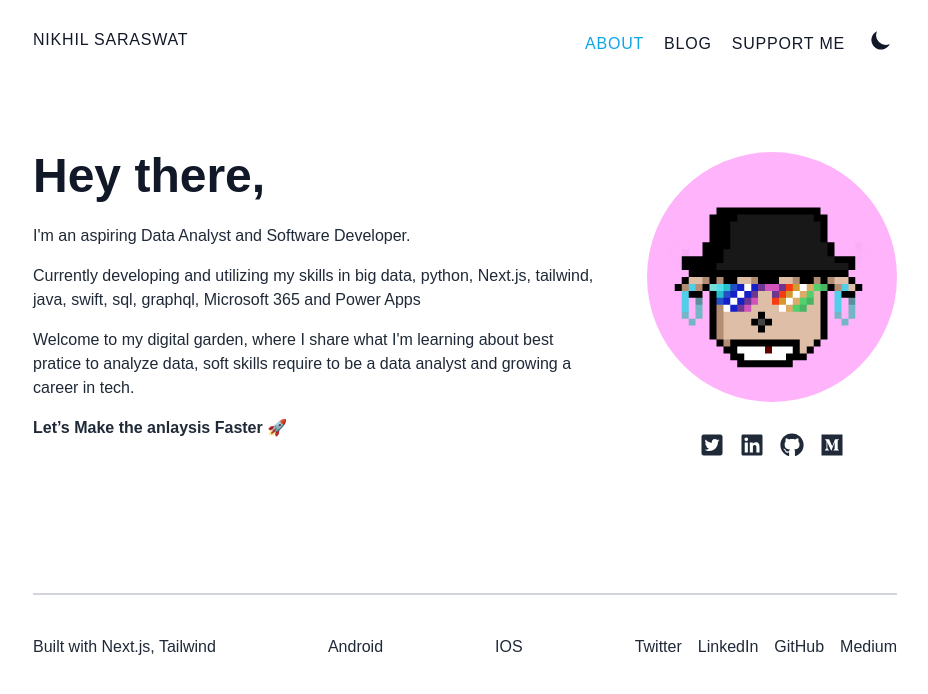
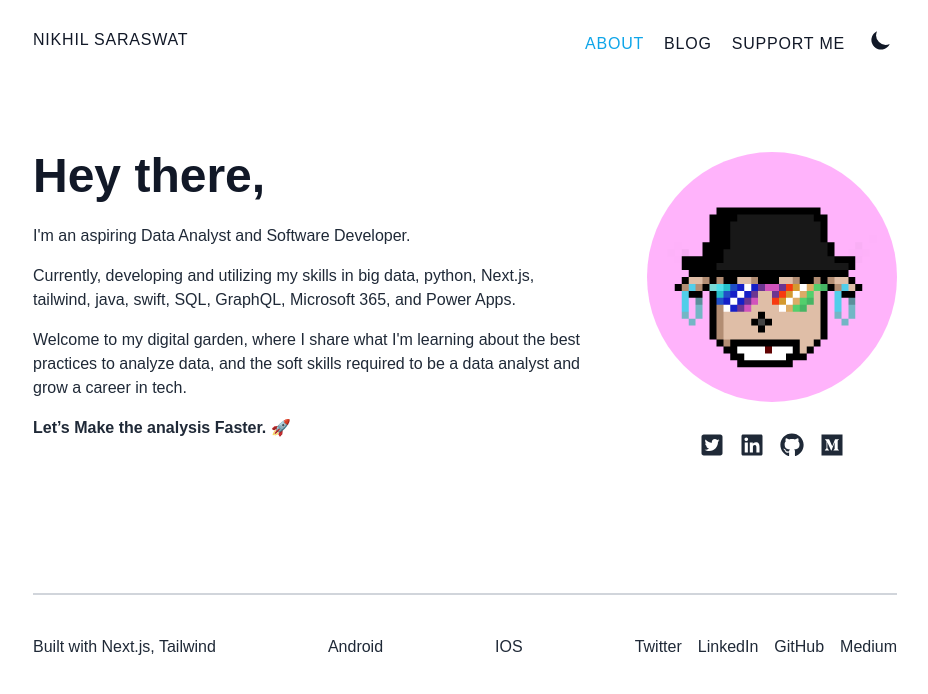
Before and after one commit to nikhilsaraswat/blog, a Next.js app in the folder portfolio-master/portfolio-master/v2/: page / in a window 1280 px wide. Shown: the top 694 px of the page, without its empty margins (175-1103 px from the left). Built offline with nearby package versions, Linux system fonts and the light colour scheme.

Commit message:
Update About.tsx

```diff
--- a/portfolio-master/portfolio-master/v2/components/About.tsx
+++ b/portfolio-master/portfolio-master/v2/components/About.tsx
@@ -12,15 +12,14 @@ const About = () => {
                         Hey there,
                     </h1>
                     <div className="mt-6 text-gray-800 dark:text-white">
-                        <p className="mb-4">I'm an aspiring Data Analyst and
-                            Software Developer.
+                        <p className="mb-4">I'm an aspiring Data Analyst and Software Developer.
                         </p>
-                        <p className="mb-4">Currently developing and utilizing my skills in big data, python, Next.js, tailwind, java, swift, sql, graphql, Microsoft 365 and Power Apps
+                        <p className="mb-4">
+                            Currently, developing and utilizing my skills in big data, python, Next.js, tailwind, java, swift, SQL, GraphQL, Microsoft 365, and Power Apps.
                         </p>
-                        <p className="mb-4">Welcome to my digital garden, where I share what I'm learning about best pratice to analyze data, soft skills
-                            require to be a data analyst and growing a career in tech.
+                        <p className="mb-4">Welcome to my digital garden, where I share what I'm learning about the best practices to analyze data, and the soft skills required to be a data analyst and grow a career in tech.
                         </p>
-                        <h2 className="font-bold">Let’s Make the anlaysis Faster 🚀</h2>
+                        <h2 className="font-bold">Let’s Make the analysis Faster. 🚀</h2>
                     </div>
                 </div>
                 <div className="flex-shrink-0 lg:mt-12 lg:px-4 mb-10">
```
